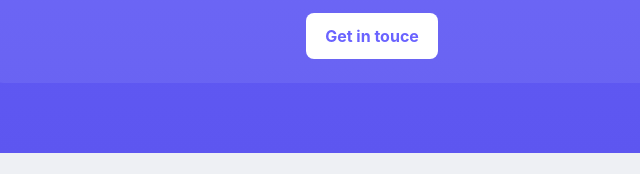
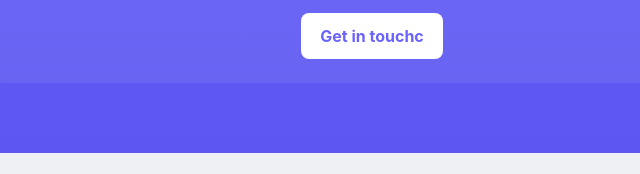
Before and after one commit to Olugbenga27/My-Project-Portfolio, a plain HTML site: page index.html in a window 1280 px wide. Shown: the part 2005-2179 px from the top of the page, 268-908 px from the left. Drawn offline with nearby package versions, Linux system fonts and the light colour scheme.

Commit message:
Updated HTML

```diff
--- a/index.html
+++ b/index.html
@@ -326,7 +326,7 @@
                 </div>
 
                 <div class="col-12 text-center">
-                  <button type="submit" class="btn btn-light-custom">Get in touce</button>
+                  <button type="submit" class="btn btn-light-custom">Get in touchc</button>
                 </div>
               </div>
             </form>
```
